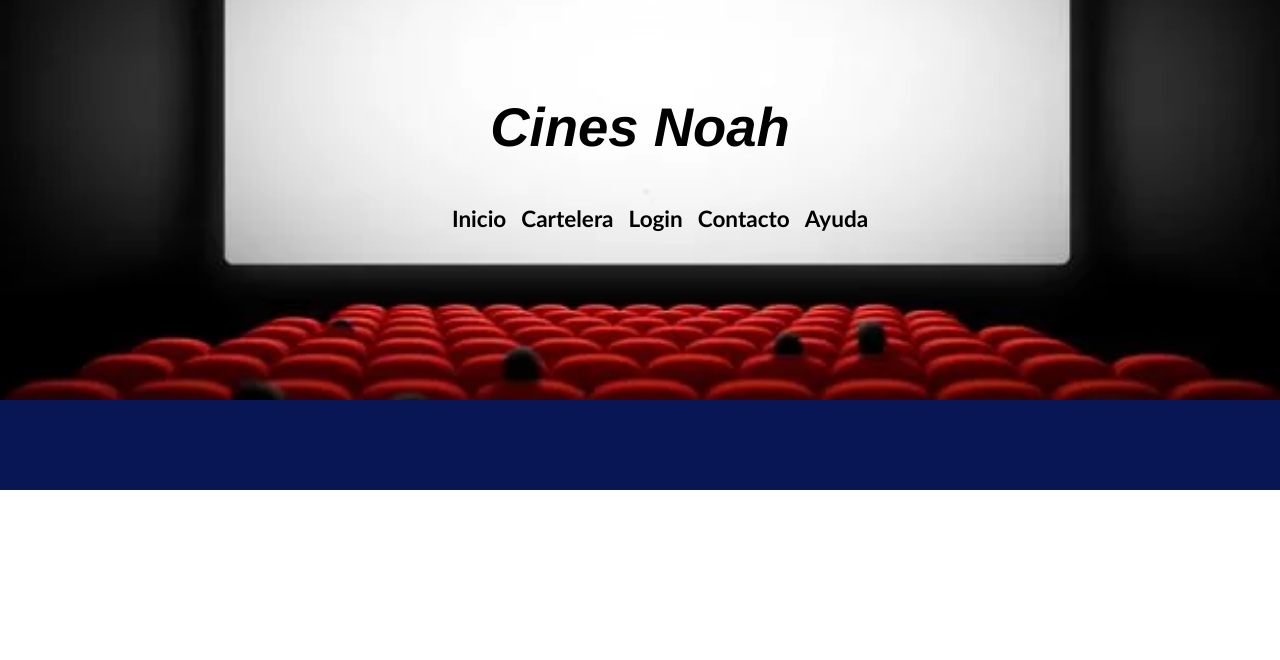
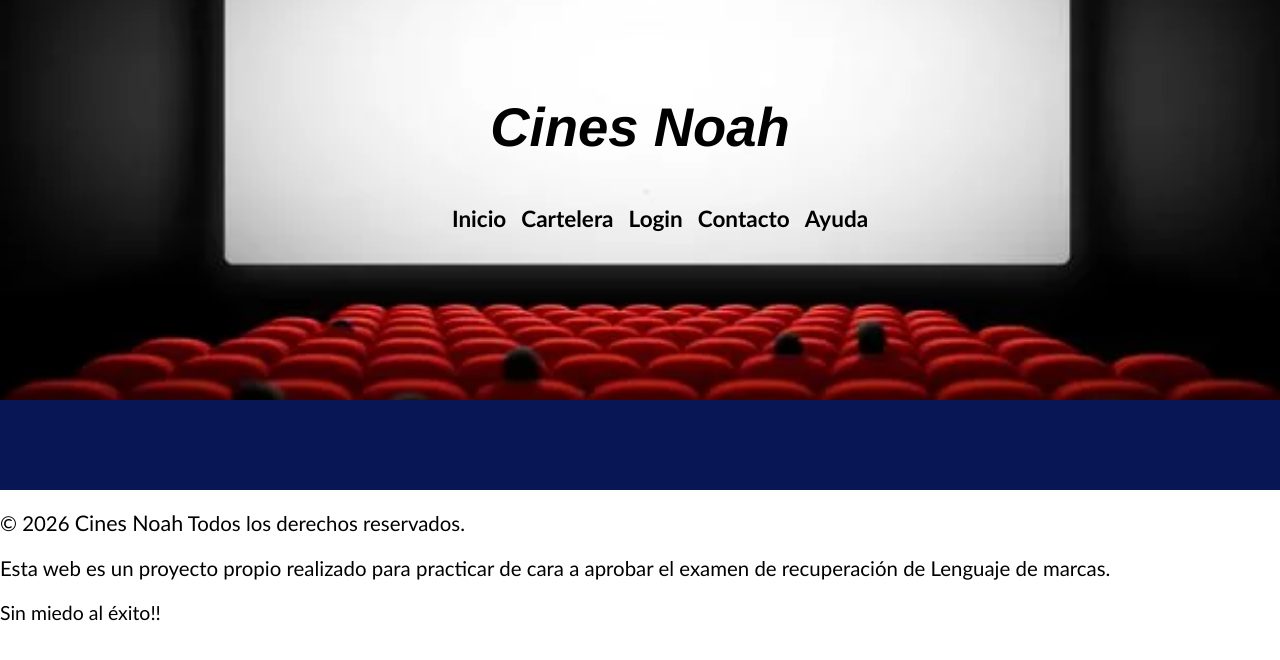
Before and after one commit to NoahGlezRguez/lenguajeDeMarcas, a plain HTML site: page ApuntesRecu_paraEstudiar/ayuda.html in a window 1280 px wide. Drawn offline with Linux system fonts and the light colour scheme.

Commit message:
add: footer

```diff
--- a/ApuntesRecu_paraEstudiar/ayuda.html
+++ b/ApuntesRecu_paraEstudiar/ayuda.html
@@ -40,9 +40,13 @@
 
 	</main>
 	<footer>
-		<address>
-
-		</address>
+		<div class="pie">
+			<p>&copy; 2026 <span>Cines Noah</span> Todos los derechos reservados.</p>
+			<p>Esta web es un proyecto propio realizado para practicar de cara a aprobar
+				el examen de recuperación de Lenguaje de marcas.
+			</p>
+		</div>
+		<div class="frase">Sin miedo al éxito!!</div>
 	</footer>
 
 </body>
```
Also changed, not shown: ApuntesRecu_paraEstudiar/cartelera.html (+7 -3 lines), ApuntesRecu_paraEstudiar/contacto.html (+7 -3 lines), ApuntesRecu_paraEstudiar/index.html (+7 -3 lines).
